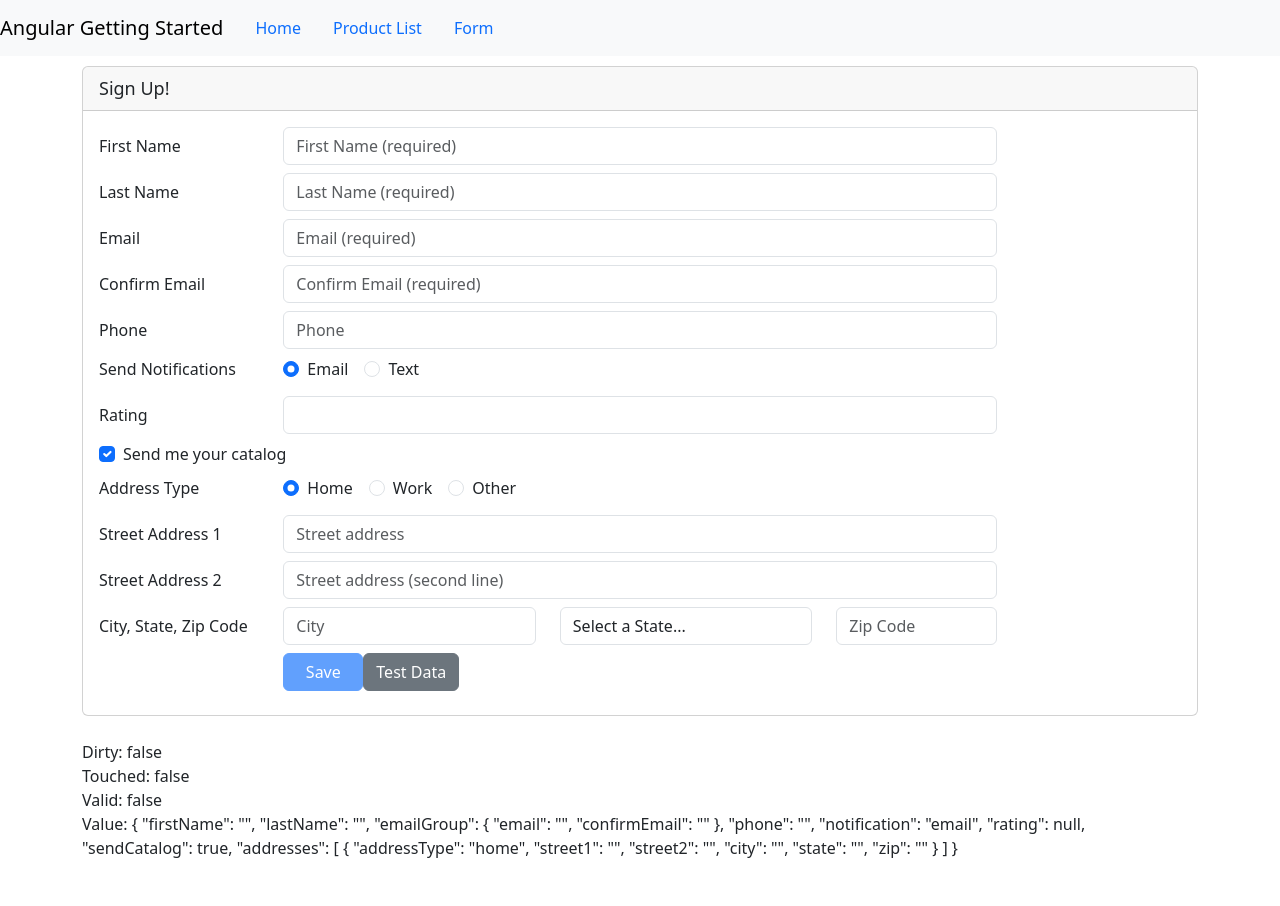
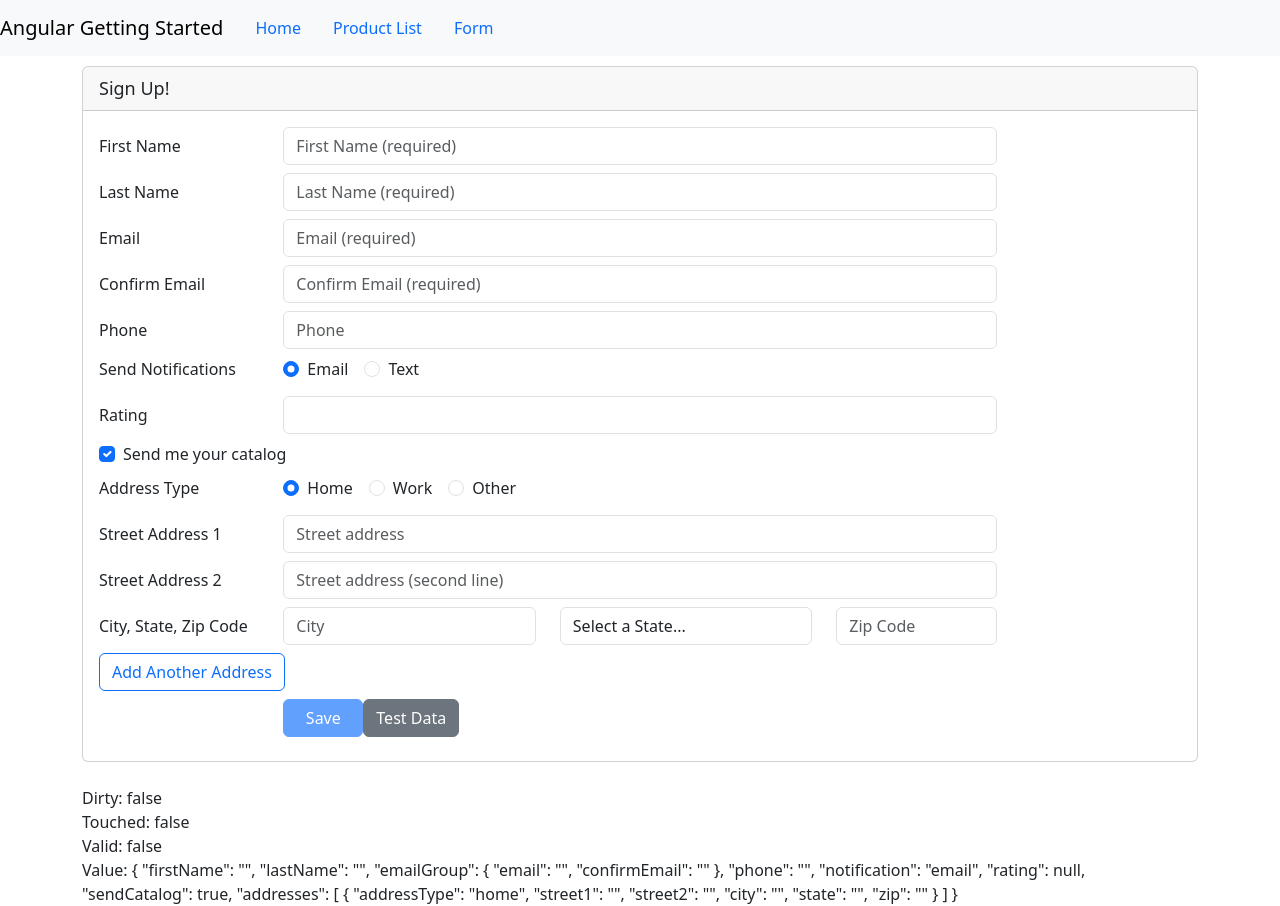
Before and after one commit to markfady/Angular_Getting_Started, an Angular app: page /ReactiveForm in a window 1280 px wide. Before the commit the page ends 860 px from the top, so only its background shows below. Built offline with nearby package versions, Linux system fonts and the light colour scheme.

Commit message:
duplicate addresses with button

```diff
--- a/src/app/reactiveForm/customer/customer.component.html
+++ b/src/app/reactiveForm/customer/customer.component.html
@@ -219,10 +219,10 @@
 
           <div class="form-group row mb-2">
             <label class="col-md-2 col-form-label"
-                   for="street2Id">Street Address 2</label>
+            attr.for="{{'street2Id'+i}}">Street Address 2</label>
             <div class="col-md-8">
               <input class="form-control"
-                     id="street2Id"
+              id="{{'street2Id' + i}}"
                      type="text"
                      placeholder="Street address (second line)"
                      formControlName="street2"
@@ -271,6 +271,17 @@
           </div>
         </div>
         </div>
+        <div class="form-group row mb-2">
+          <div class="col-md-4">
+            <button class="btn btn-outline-primary"
+                    type="button"
+                    [title]="addresses.valid ? 'Add another mailing address' : 'Disabled until the existing address data is valid'"
+                    [disabled]="!addresses.valid"
+                    (click)="addAddress()">
+              Add Another Address
+            </button>
+          </div>
+        </div>
       </div>
         <div class="form-group row mb-2">
           <div class="offset-md-2 col-md-4">
```
